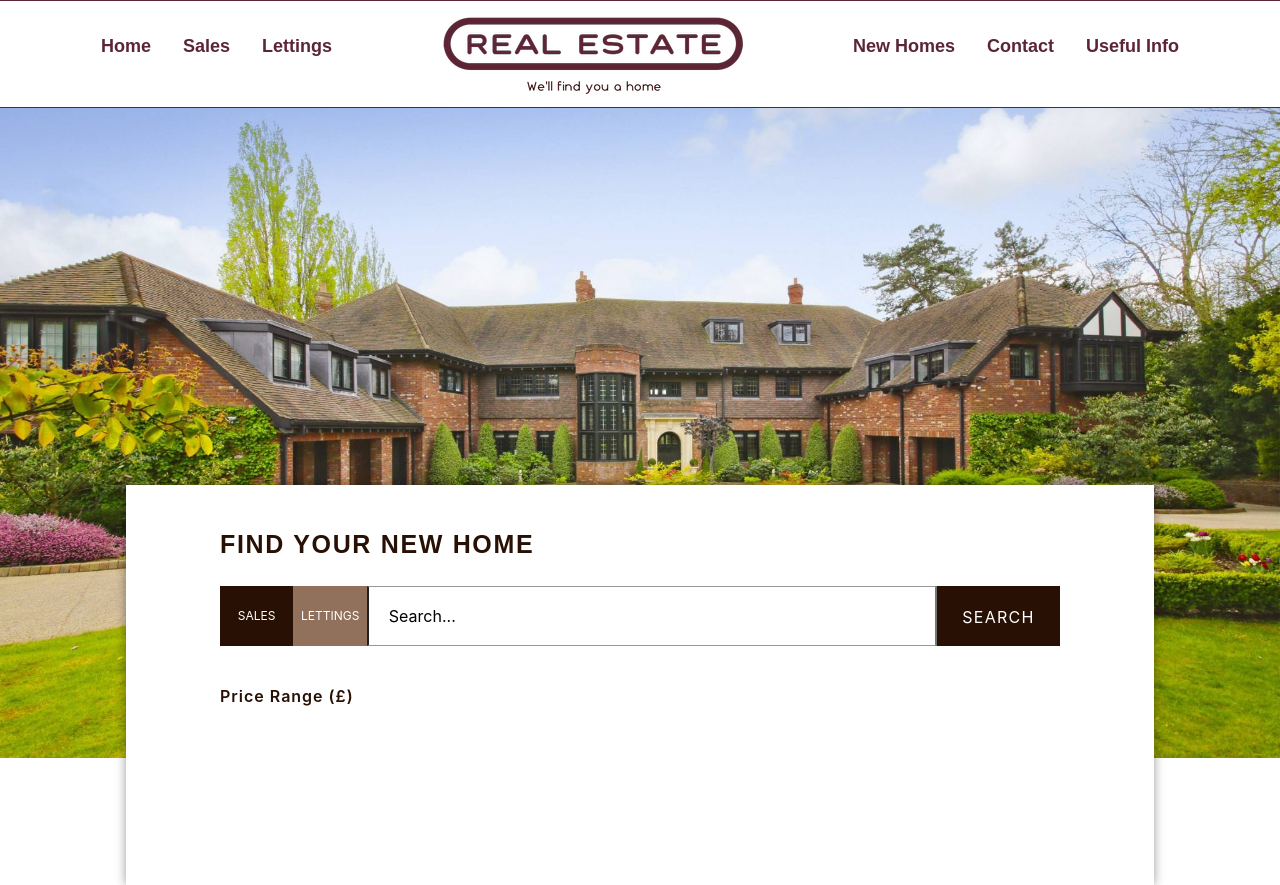
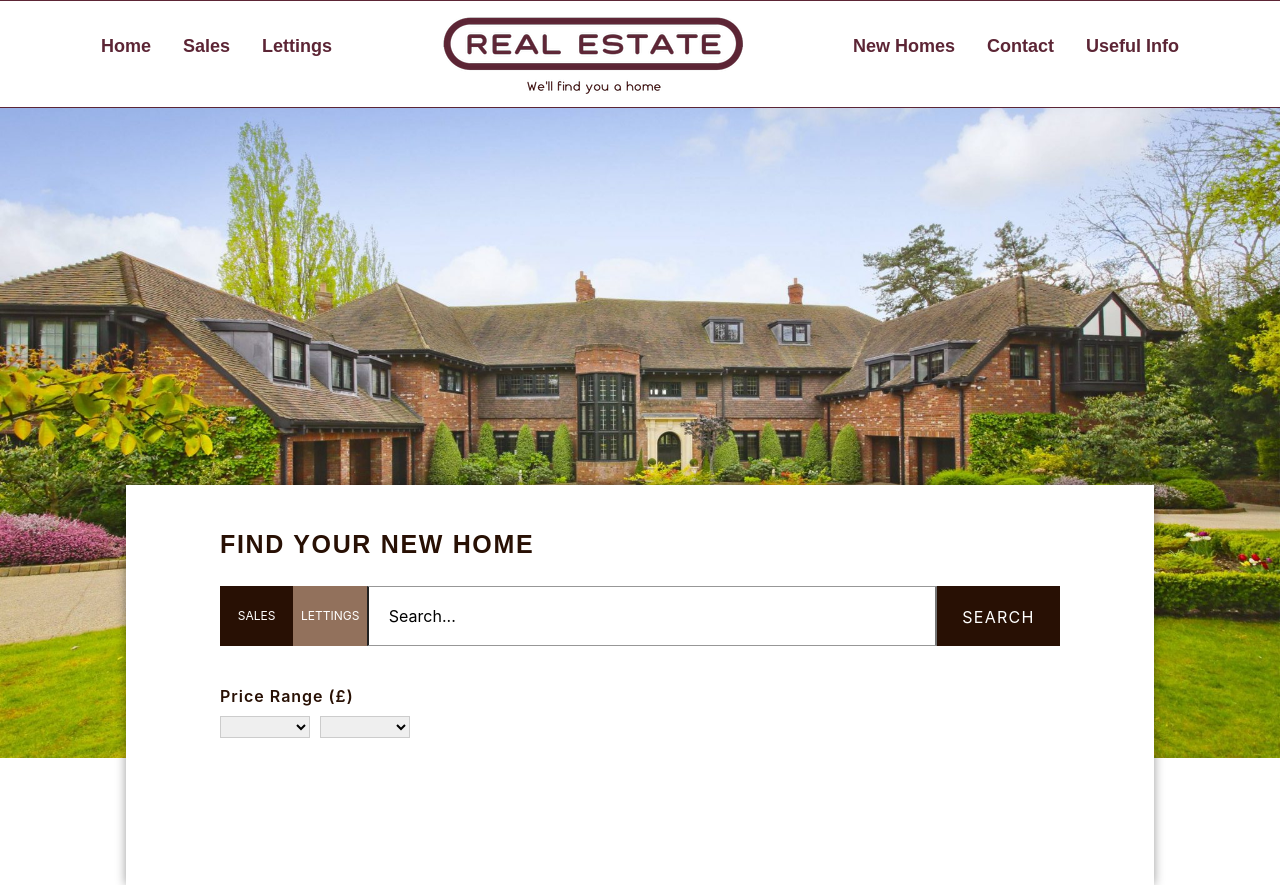
Before and after one commit to ChrisJonathan22/Real-Estate, a React (Create React App) app in the folder root/frontend/: page / in a window 1280 px wide. Built offline with nearby package versions, Linux system fonts and the light colour scheme; a web font is replaced by a local one.

Commit message:
I've added two select elements with some options for the price range.

```diff
--- a/root/frontend/src/components/SearchForm/SearchForm.js
+++ b/root/frontend/src/components/SearchForm/SearchForm.js
@@ -5,10 +5,11 @@ export default class SearchForm extends Component {
     constructor (props) {
         super(props);
         this.state = {
-
+            type: "sales"
         }
     }
     render() {
+        let { type } = this.state;
         return (
             <Fragment>
                 <div className="search_form_container">
@@ -29,7 +30,64 @@ export default class SearchForm extends Component {
                         <div className="option_control dual_option">
                             <label for="min-price">Price range (&pound;)</label>
                             <div className="SumoSelect sumo_min_price" tabIndex="0" role="button" aria-expanded="false">
-
+                                {type === "sales" ?
+                                    <select className="select_sm SumoUnder" id="min_price" tabindex="1">
+                                        <option className="bprice" value="0" selected="">Min Price</option>
+                                        <option className="bprice" value="350000">£350k</option>
+                                        <option className="bprice" value="500000">£500k</option>
+                                        <option className="bprice" value="750000">£750k</option>
+                                        <option className="bprice" value="1000000">£1M</option>
+                                        <option className="bprice" value="2500000">£2.5M</option>
+                                        <option className="bprice" value="5000000">£5M</option>
+                                        <option className="bprice" value="7500000">£7.5M</option>
+                                        <option className="bprice" value="10000000">£10M</option>
+                                        <option className="bprice" value="12500000">£12.5M</option>
+                                        <option className="bprice" value="15000000">£15M</option>
+                                    </select>
+                                :
+                                    <select className="select_sm SumoUnder" id="min_price" tabindex="1">
+                                        <option className="rprice" value="0" selected="">Min PCM</option>
+                                        <option className="rprice" value="500">£500</option>
+                                        <option className="rprice" value="1000">£1k</option>
+                                        <option className="rprice" value="2000">£2k</option>
+                                        <option className="rprice" value="3000">£3k</option>
+                                        <option className="rprice" value="4000">£4k</option>
+                                        <option className="rprice" value="5000">£5k</option>
+                                        <option className="rprice" value="7500">£7.5k</option>
+                                        <option className="rprice" value="10000">£10k</option>
+                                        <option className="rprice" value="12500">£12.5k</option>
+                                    </select>
+                                }
+                            </div>
+                            <div class="SumoSelect sumo_max-price" tabindex="0" role="button" aria-expanded="true">
+                                { type === "sales" ?
+                                    <select class="select-sm SumoUnder" id="max-price" name="max-price" tabindex="-1">
+                                        <option class="bprice" value="999999999" selected="">Max Price</option>
+                                        <option class="bprice" value="500000">£500k</option>
+                                        <option class="bprice" value="750000">£750k</option>
+                                        <option class="bprice" value="1000000">£1M</option>
+                                        <option class="bprice" value="2500000">£2.5M</option>
+                                        <option class="bprice" value="5000000">£5M</option>
+                                        <option class="bprice" value="7500000">£7.5M</option>
+                                        <option class="bprice" value="10000000">£10M</option>
+                                        <option class="bprice" value="12500000">£12.5M</option>
+                                        <option class="bprice" value="15000000">£15M</option>
+                                        <option class="bprice" value="20000000">£20M</option>
+                                    </select>
+                                :
+                                    <select class="select-sm SumoUnder" id="max-price" name="max-price" tabindex="-1">
+                                        <option class="rprice" value="999999999" selected="">Max PCM</option>
+                                        <option class="rprice" value="1000">£1k</option>
+                                        <option class="rprice" value="2000">£2k</option>
+                                        <option class="rprice" value="3000">£3k</option>
+                                        <option class="rprice" value="4000">£4k</option>
+                                        <option class="rprice" value="5000">£5k</option>
+                                        <option class="rprice" value="7500">£7.5k</option>
+                                        <option class="rprice" value="10000">£10k</option>
+                                        <option class="rprice" value="12500">£12.5k</option>
+                                        <option class="rprice" value="15000">£15k</option>
+                                    </select>
+                                }
                             </div>
                         </div>
                         <div className="option_control dual_option"></div>
--- a/root/frontend/src/components/SearchForm/SearchForm.scss
+++ b/root/frontend/src/components/SearchForm/SearchForm.scss
@@ -138,6 +138,24 @@
                 display: inline-block;
                 position: relative;
                 outline: none;
+
+                .SumoUnder {
+                    position: absolute;
+                    top: 0;
+                    right: 0;
+                    left: 0;
+                    height: 100%;
+                    width: 100%;
+                    // border: none;
+                    box-sizing: border-box;
+                }
+
+                select {
+                    width: 100%;
+                    padding: 10px;
+                    border: 1px solid #cccccc;
+                    height: 44px;
+                }
             }
         }
 
```
